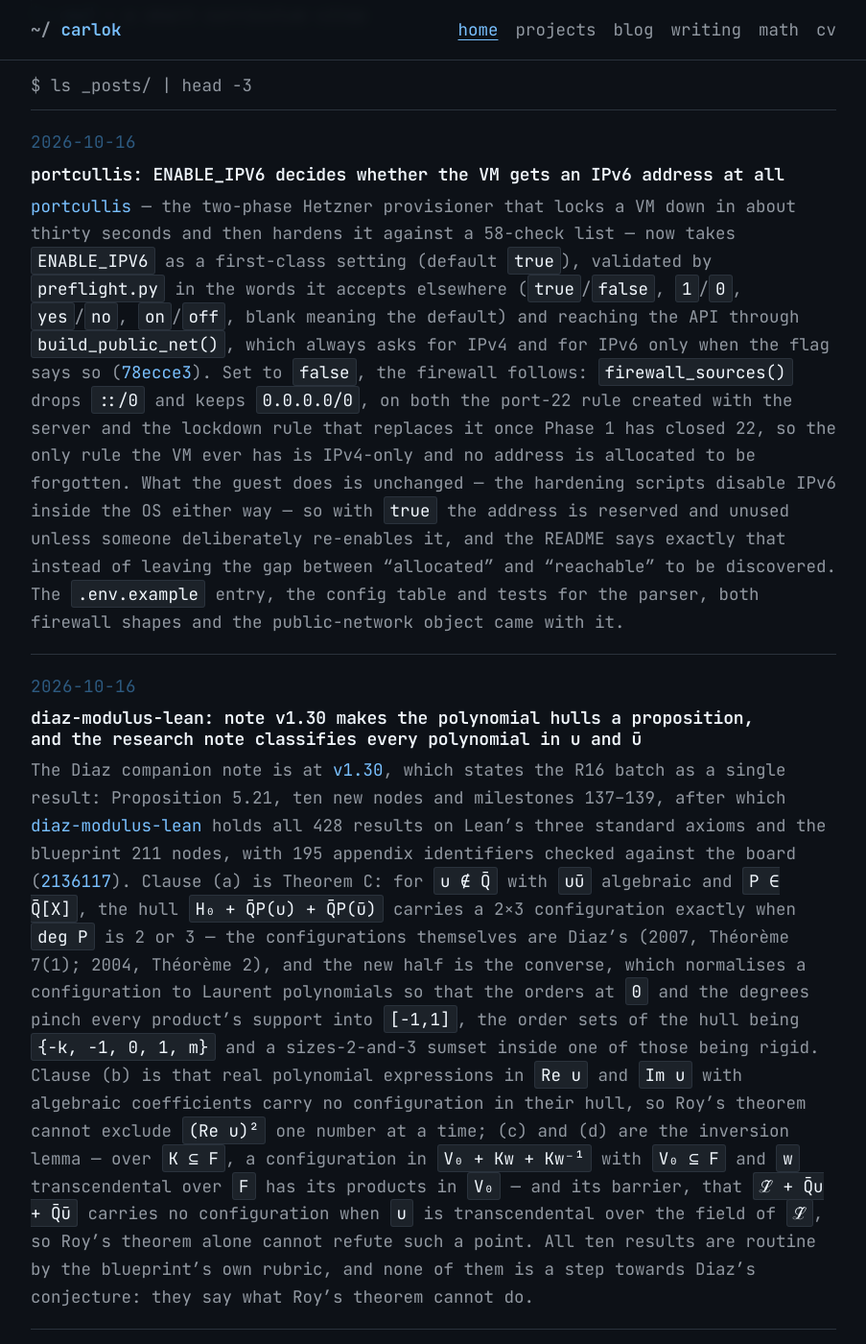
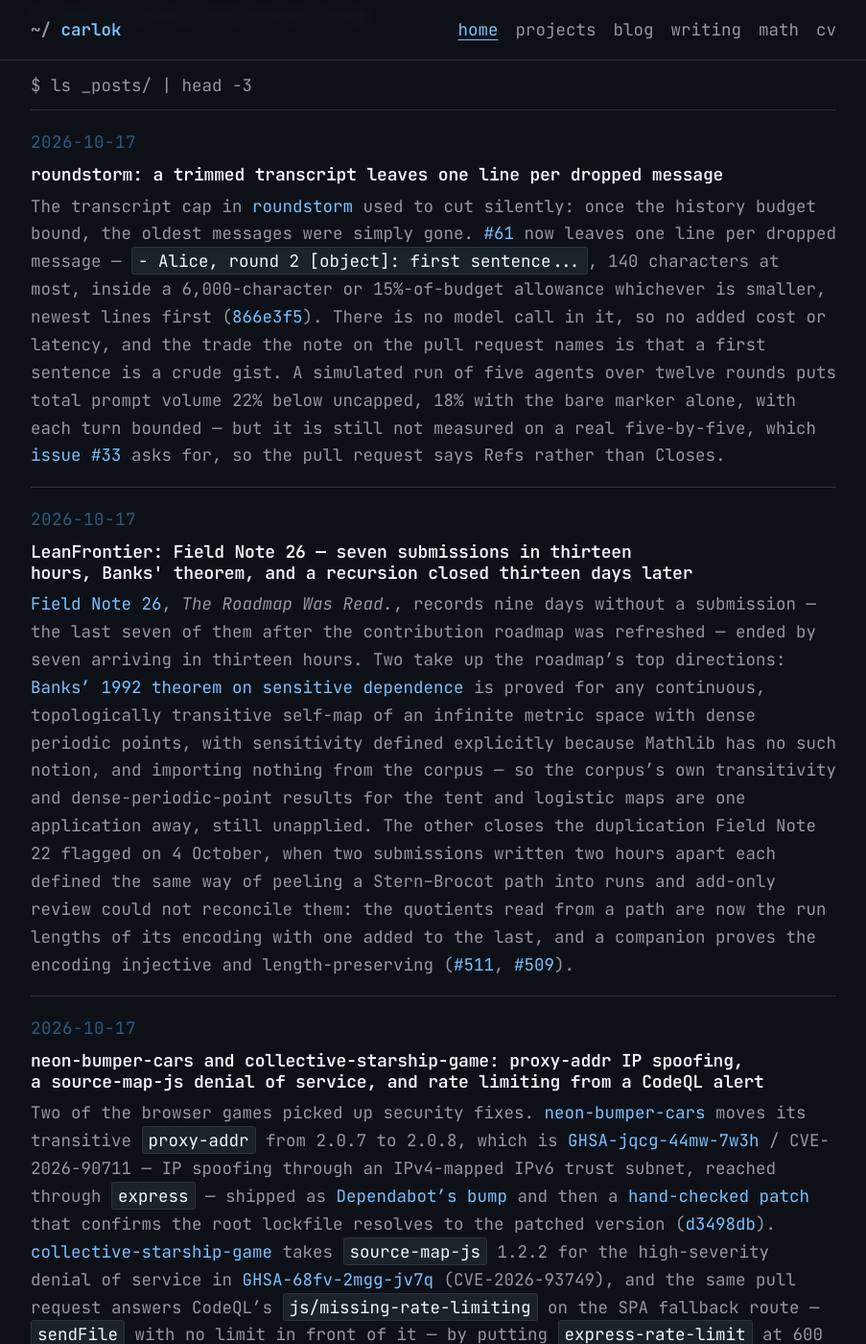
Before and after one commit to carlok/carlok.github.io, a Jekyll site: the page built from index.md, in a window 1280 px wide and 1400 px high, scrolled down 887 px. Shown: the whole window at 96% size, without its empty margins (188-1091 px from the left). Built offline with Jekyll 4.4.1, drawn with Linux system fonts in a browser that asks for light colours; some of the changed text lies outside the part shown.

Commit message:
posts: consculpta public, LeanFrontier field note 26, roundstorm trim lines, proxy-addr/rate-limit security fixes; projects + consculpta; fix field-note-25 link

```diff
--- /dev/null
+++ b/_posts/2026-10-17-dependency-security-proxy-addr.md
@@ -0,0 +1,7 @@
+---
+title: "neon-bumper-cars and collective-starship-game: proxy-addr IP spoofing, a source-map-js denial of service, and rate limiting from a CodeQL alert"
+date: 2026-10-17
+tags: [security, games]
+---
+
+Two of the browser games picked up security fixes. [neon-bumper-cars](https://github.com/carlok/neon-bumper-cars) moves its transitive `proxy-addr` from 2.0.7 to 2.0.8, which is [GHSA-jqcg-44mw-7w3h](https://github.com/jshttp/proxy-addr/security/advisories/GHSA-jqcg-44mw-7w3h) / CVE-2026-90711 — IP spoofing through an IPv4-mapped IPv6 trust subnet, reached through `express` — shipped as [Dependabot's bump](https://github.com/carlok/neon-bumper-cars/pull/7) and then a [hand-checked patch](https://github.com/carlok/neon-bumper-cars/pull/8) that confirms the root lockfile resolves to the patched version ([d3498db](https://github.com/carlok/neon-bumper-cars/commit/d3498db)). [collective-starship-game](https://github.com/carlok/collective-starship-game) takes `source-map-js` 1.2.2 for the high-severity denial of service in [GHSA-68fv-2mgg-jv7q](https://github.com/advisories/GHSA-68fv-2mgg-jv7q) (CVE-2026-93749), and the same pull request answers CodeQL's `js/missing-rate-limiting` on the SPA fallback route — `sendFile` with no limit in front of it — by putting `express-rate-limit` at 600 requests per minute per IP across the whole Express app, ahead of the static and Vite handlers ([8d4ed28](https://github.com/carlok/collective-starship-game/commit/8d4ed28), [#6](https://github.com/carlok/collective-starship-game/pull/6)).
--- /dev/null
+++ b/_posts/2026-10-17-leanfrontier-field-note-26-roadmap.md
@@ -0,0 +1,9 @@
+---
+title: "LeanFrontier: Field Note 26 — seven submissions in thirteen hours, Banks' theorem, and a recursion closed thirteen days later"
+date: 2026-10-17
+tags: [lean4, math, project]
+---
+
+[Field Note 26](https://carlok.github.io/LeanFrontier/notes/field-note-26.html), *The Roadmap Was Read.*, records nine days without a submission — the last seven of them after the contribution roadmap was refreshed — ended by seven arriving in thirteen hours. Two take up the roadmap's top directions: [Banks' 1992 theorem on sensitive dependence](https://github.com/carlok/LeanFrontier/pull/510) is proved for any continuous, topologically transitive self-map of an infinite metric space with dense periodic points, with sensitivity defined explicitly because Mathlib has no such notion, and importing nothing from the corpus — so the corpus's own transitivity and dense-periodic-point results for the tent and logistic maps are one application away, still unapplied. The other closes the duplication Field Note 22 flagged on 4 October, when two submissions written two hours apart each defined the same way of peeling a Stern–Brocot path into runs and add-only review could not reconcile them: the quotients read from a path are now the run lengths of its encoding with one added to the last, and a companion proves the encoding injective and length-preserving ([#511](https://github.com/carlok/LeanFrontier/pull/511), [#509](https://github.com/carlok/LeanFrontier/pull/509)).
+
+Four greenfield subjects follow, [#512–#515](https://github.com/carlok/LeanFrontier/pull/512): binomial transforms that compose by adding their parameters and invert by negating them, the Turán-type identity behind the log-concavity of each row of Pascal's triangle, a uniform bound on when the iterates of any self-map of a finite set start repeating, and the strict log-convexity of the Catalan numbers from an exact positive-defect identity — that last one submitted by [qazW12345](https://github.com/qazW12345), machine-authored, with `C_(n+1)² < C_n C_(n+2)` for every `n` and no exceptional small indices ([#515](https://github.com/carlok/LeanFrontier/pull/515)). They are also the first submissions whose triviality probes ran after the 7 October correction: of 27 new entrypoints, 22 are stated in Mathlib's or the corpus's vocabulary and the six bounded tactics really ran on them as written, closing none, while the five that name their own definitions were reported as not stated from the baseline with Lean's reason rather than as "failed". The corpus stands at 117 modules and 93 internal import edges.
--- /dev/null
+++ b/_posts/2026-10-17-roundstorm-trimmed-transcript-lines.md
@@ -0,0 +1,7 @@
+---
+title: "roundstorm: a trimmed transcript leaves one line per dropped message"
+date: 2026-10-17
+tags: [tool]
+---
+
+The transcript cap in [roundstorm](https://github.com/carlok/roundstorm) used to cut silently: once the history budget bound, the oldest messages were simply gone. [#61](https://github.com/carlok/roundstorm/pull/61) now leaves one line per dropped message — `- Alice, round 2 [object]: first sentence...`, 140 characters at most, inside a 6,000-character or 15%-of-budget allowance whichever is smaller, newest lines first ([866e3f5](https://github.com/carlok/roundstorm/commit/866e3f5)). There is no model call in it, so no added cost or latency, and the trade the note on the pull request names is that a first sentence is a crude gist. A simulated run of five agents over twelve rounds puts total prompt volume 22% below uncapped, 18% with the bare marker alone, with each turn bounded — but it is still not measured on a real five-by-five, which [issue #33](https://github.com/carlok/roundstorm/issues/33) asks for, so the pull request says Refs rather than Closes.
--- a/projects.md
+++ b/projects.md
@@ -66,6 +66,7 @@ permalink: /projects/
 
 ## Visual and interactive systems
 
+- [consculpta](https://github.com/carlok/consculpta) — browser-only breeder of 3D sculptures: formulas over simplex noise, mutated as trees, raymarched in WebGL 2, with a genome editor, Shadertoy export and an optional bring-your-own-key AI co-breeder.
 - [neon-bumper-cars](https://github.com/carlok/neon-bumper-cars) — multiplayer WebSocket party game for live events.
 - [lifechess](https://github.com/carlok/lifechess) — chess-adjacent experiment mixing game structure and life-state modeling.
 - [solids-hunter](https://github.com/carlok/solids-hunter) — first-person boolean-rule hunt: Babylon.js game with gamepad support and a shadow-pass watchdog.
```
Also changed, not shown: _posts/2026-10-15-leanfrontier-field-note-25-kernel-audit.md (+1 -1 lines), _posts/2026-10-17-consculpta-public.md (added, +9 -0 lines).
